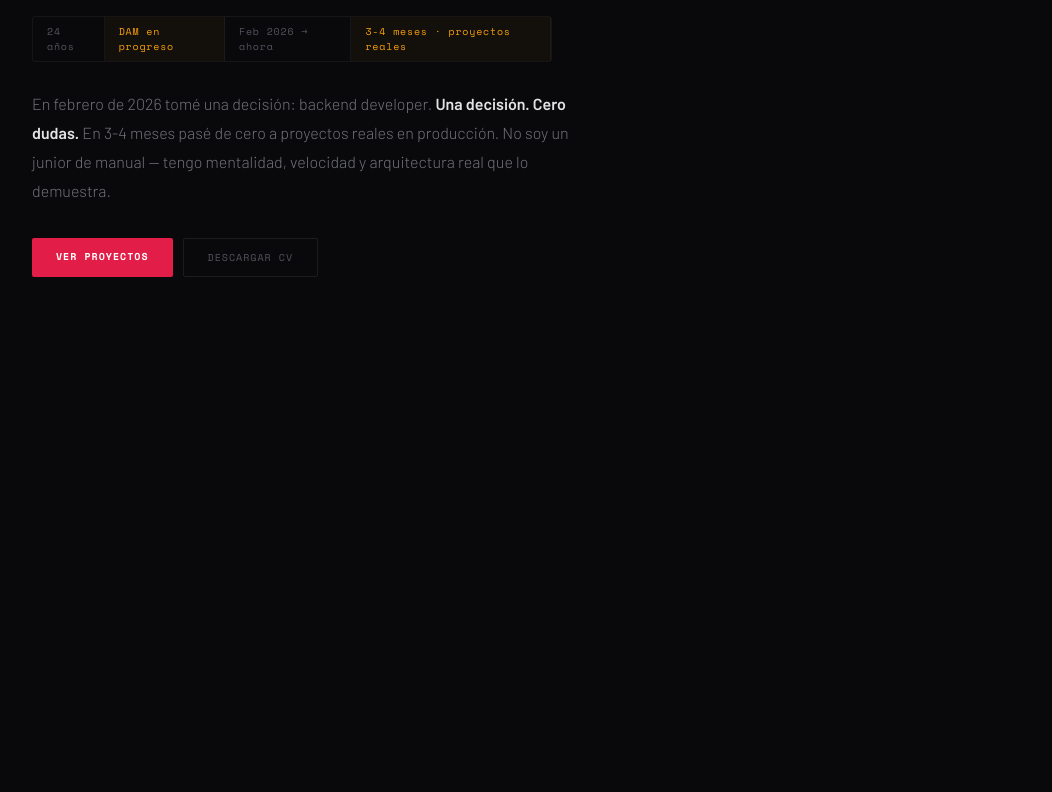
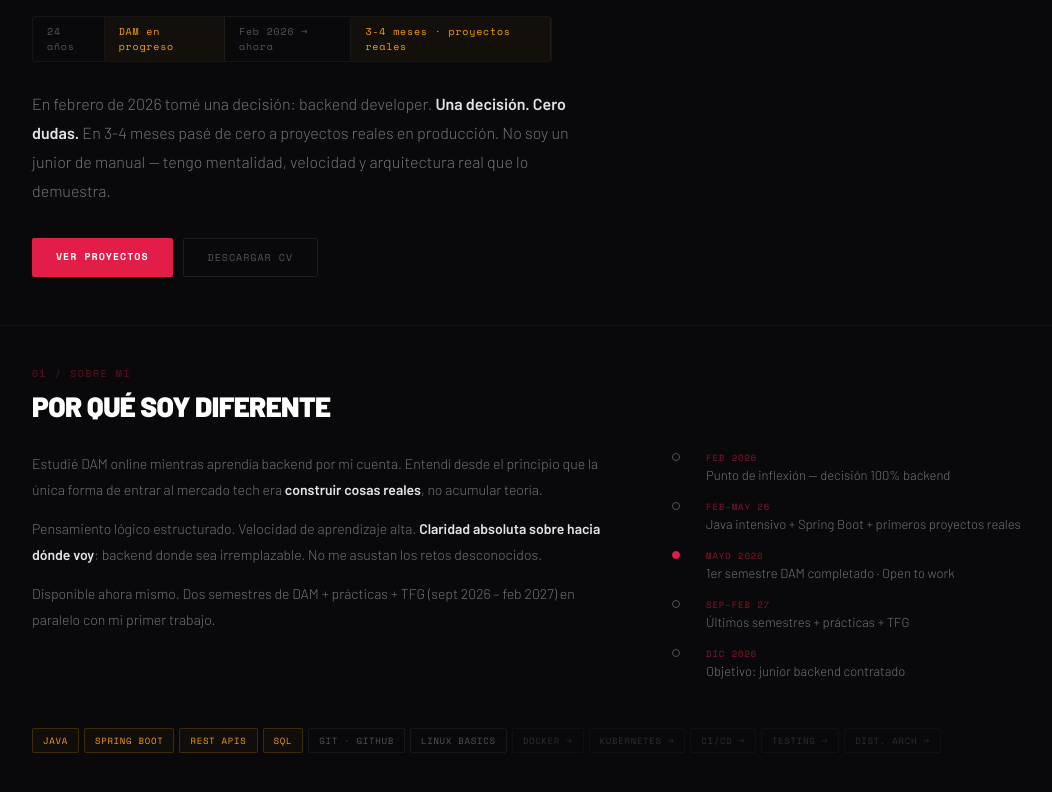
Before and after one commit to borja8dev/portfolio-borja, a Next.js app: page / in a window 1280 px wide. Shown: the part 306-1098 px from the top of the page, without its empty margins (0-1052 px from the left). Before the commit the page ends 800 px from the top, so only its background shows below. Built offline with nearby package versions, Linux system fonts and the light colour scheme.

Commit message:
feat: about section

```diff
--- /dev/null
+++ b/src/app/components/About.tsx
@@ -0,0 +1,118 @@
+export default function About() {
+  return (
+    <section id="about" style={{
+      padding: '2.5rem 2rem',
+      borderTop: '1px solid rgba(255,255,255,0.04)',
+    }}>
+      <div style={{
+        fontFamily: 'var(--mono)',
+        fontSize: '10px',
+        letterSpacing: '0.15em',
+        textTransform: 'uppercase' as const,
+        color: 'rgba(225,29,72,0.4)',
+        marginBottom: '4px',
+      }}>01 / sobre mí</div>
+
+      <h2 style={{
+        fontSize: '28px',
+        fontWeight: 900,
+        color: '#fff',
+        marginBottom: '1.5rem',
+        letterSpacing: '-0.02em',
+        textTransform: 'uppercase' as const,
+        fontFamily: 'var(--body)',
+      }}>Por qué soy diferente</h2>
+
+      <div style={{
+        display: 'grid',
+        gridTemplateColumns: '1fr 1fr',
+        gap: '2rem',
+        marginBottom: '2rem',
+      }}>
+        <div>
+          {[
+            { text: 'Estudié DAM online mientras aprendía backend por mi cuenta. Entendí desde el principio que la única forma de entrar al mercado tech era ', highlight: 'construir cosas reales', end: ', no acumular teoría.' },
+            { text: 'Pensamiento lógico estructurado. Velocidad de aprendizaje alta. ', highlight: 'Claridad absoluta sobre hacia dónde voy', end: ': backend donde sea irremplazable. No me asustan los retos desconocidos.' },
+            { text: 'Disponible ahora mismo. Dos semestres de DAM + prácticas + TFG (sept 2026 – feb 2027) en paralelo con mi primer trabajo.', highlight: '', end: '' },
+          ].map((p, i) => (
+            <p key={i} style={{
+              fontSize: '14px',
+              color: '#71717a',
+              lineHeight: 1.85,
+              marginBottom: '0.85rem',
+              fontWeight: 300,
+            }}>
+              {p.text}
+              {p.highlight && <strong style={{ color: '#e4e4e7', fontWeight: 600 }}>{p.highlight}</strong>}
+              {p.end}
+            </p>
+          ))}
+        </div>
+
+        <div>
+          {[
+            { date: 'Feb 2026', text: 'Punto de inflexión — decisión 100% backend', active: false },
+            { date: 'Feb–May 26', text: 'Java intensivo + Spring Boot + primeros proyectos reales', active: false },
+            { date: 'Mayo 2026', text: '1er semestre DAM completado · Open to work', active: true },
+            { date: 'Sep–Feb 27', text: 'Últimos semestres + prácticas + TFG', active: false },
+            { date: 'Dic 2026', text: 'Objetivo: junior backend contratado', active: false },
+          ].map((item, i) => (
+            <div key={i} style={{ display: 'flex', gap: '10px', marginBottom: '14px' }}>
+              <div style={{ display: 'flex', flexDirection: 'column' as const, alignItems: 'center', width: '40px', flexShrink: 0 }}>
+                <div style={{
+                  width: '8px',
+                  height: '8px',
+                  borderRadius: '50%',
+                  background: item.active ? 'var(--acc)' : 'transparent',
+                  border: `1.5px solid ${item.active ? 'var(--acc)' : 'var(--muted)'}`,
+                  flexShrink: 0,
+                  marginTop: '2px',
+                }} />
+              </div>
+              <div>
+                <div style={{
+                  fontFamily: 'var(--mono)',
+                  fontSize: '9px',
+                  color: 'rgba(225,29,72,0.6)',
+                  letterSpacing: '0.1em',
+                  textTransform: 'uppercase' as const,
+                  marginBottom: '2px',
+                }}>{item.date}</div>
+                <div style={{ fontSize: '13px', color: '#71717a', fontWeight: 300 }}>{item.text}</div>
+              </div>
+            </div>
+          ))}
+        </div>
+      </div>
+
+      <div style={{ display: 'flex', flexWrap: 'wrap' as const, gap: '5px' }}>
+        {[
+          { label: 'Java', type: 'a' },
+          { label: 'Spring Boot', type: 'a' },
+          { label: 'REST APIs', type: 'a' },
+          { label: 'SQL', type: 'a' },
+          { label: 'Git · GitHub', type: 'b' },
+          { label: 'Linux basics', type: 'b' },
+          { label: 'Docker →', type: 'c' },
+          { label: 'Kubernetes →', type: 'c' },
+          { label: 'CI/CD →', type: 'c' },
+          { label: 'Testing →', type: 'c' },
+          { label: 'Dist. Arch →', type: 'c' },
+        ].map((sk, i) => (
+          <span key={i} style={{
+            fontFamily: 'var(--mono)',
+            fontSize: '9px',
+            padding: '5px 10px',
+            borderRadius: '2px',
+            border: '1px solid',
+            letterSpacing: '0.08em',
+            textTransform: 'uppercase' as const,
+            color: sk.type === 'a' ? 'var(--acc2)' : sk.type === 'b' ? 'var(--muted)' : 'rgba(82,82,91,0.5)',
+            borderColor: sk.type === 'a' ? 'rgba(245,158,11,0.2)' : sk.type === 'b' ? 'rgba(255,255,255,0.06)' : 'rgba(255,255,255,0.03)',
+            background: sk.type === 'a' ? 'rgba(245,158,11,0.03)' : 'transparent',
+          }}>{sk.label}</span>
+        ))}
+      </div>
+    </section>
+  )
+}
--- a/src/app/page.tsx
+++ b/src/app/page.tsx
@@ -1,11 +1,13 @@
 import Navbar from './components/Navbar'
 import Hero from './components/Hero'
+import About from './components/About'
 
 export default function Home() {
   return (
     <main style={{ background: 'var(--bg)', minHeight: '100vh' }}>
       <Navbar />
       <Hero />
+      <About />
     </main>
   )
 }
```
